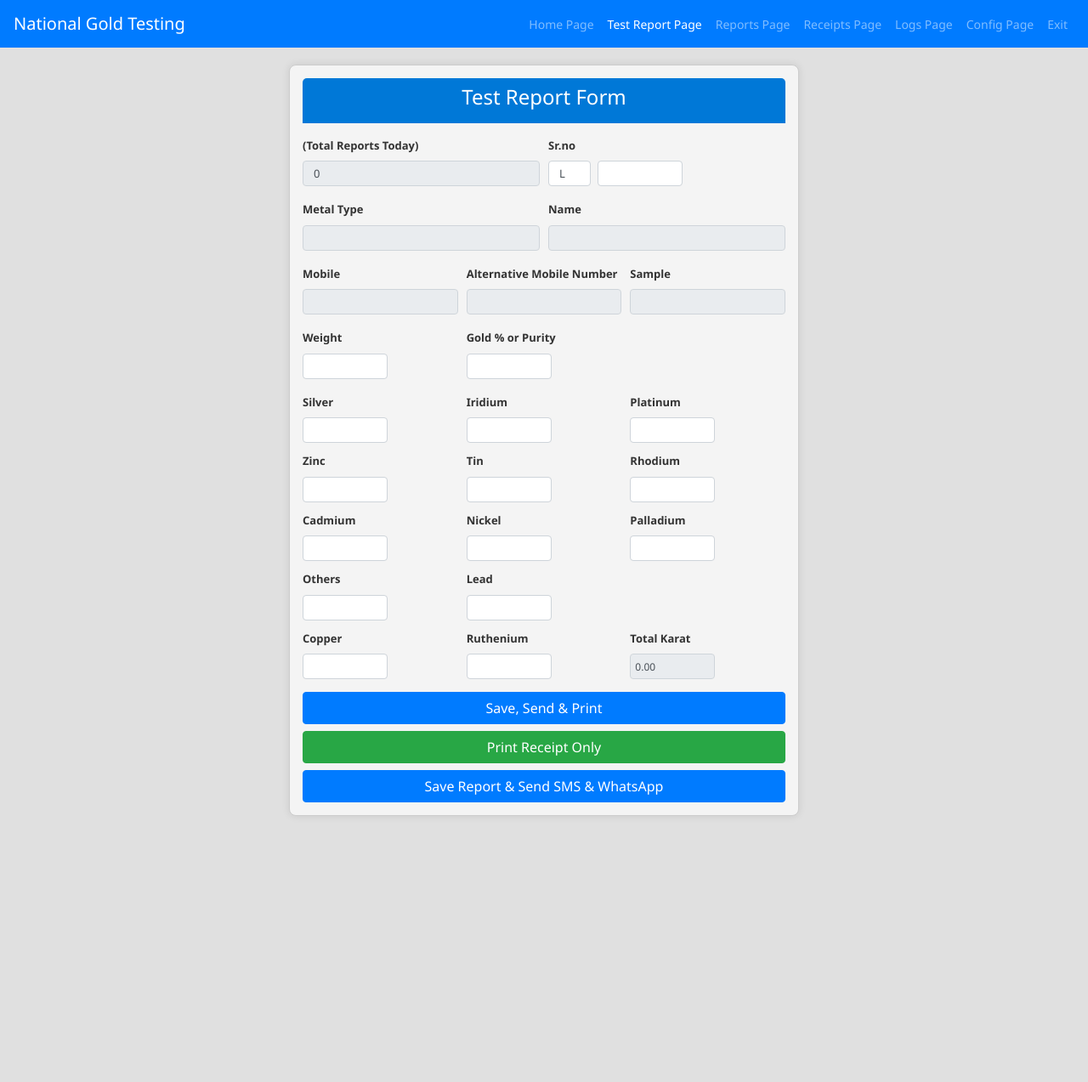
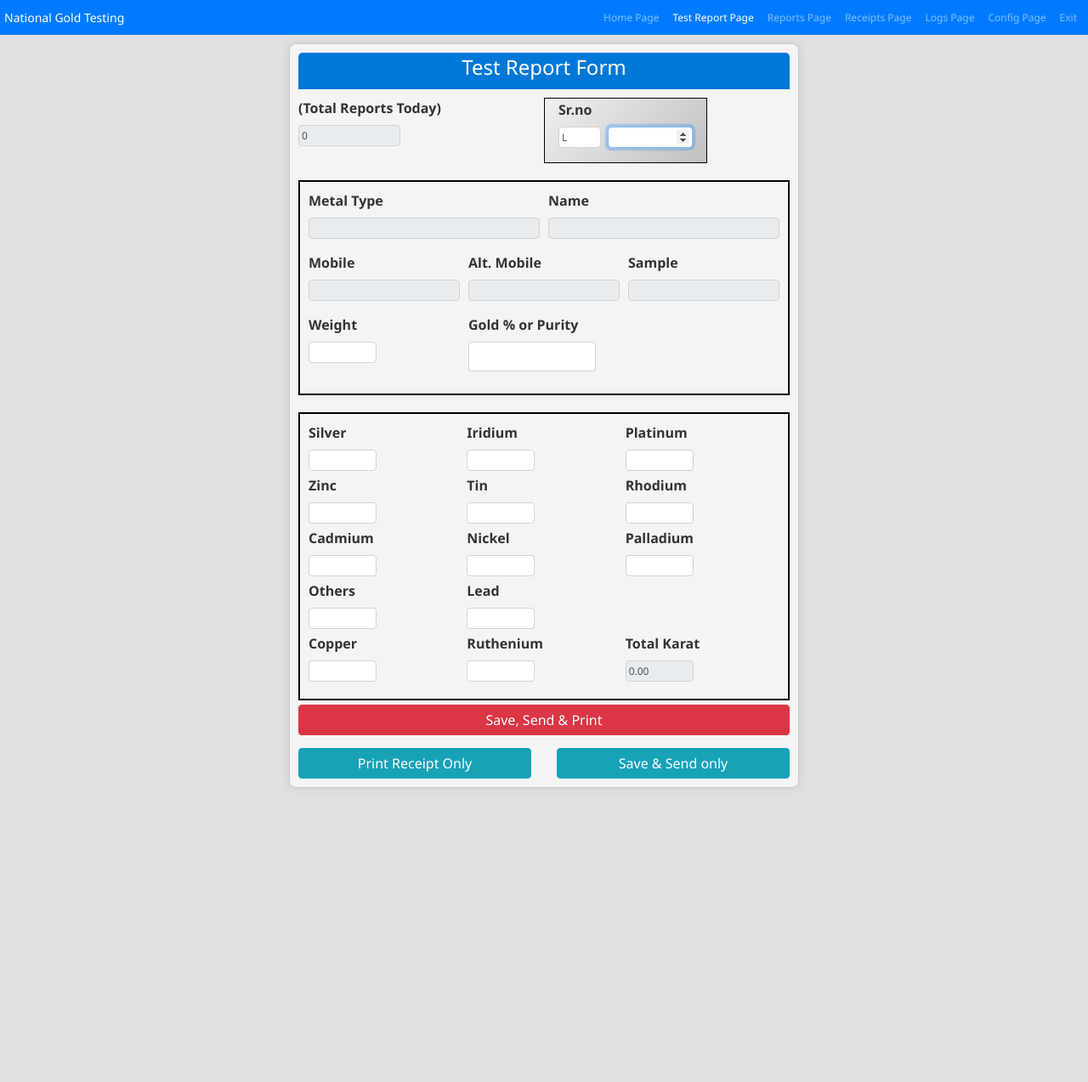
Before and after one commit to workingprototype/Metals-Test-Tool, a PHP site: page /testreportform.php in a window 1280 px wide. Shown: the whole page at 85% size. After the commit the page ends 927 px from the top, so only its background shows below. Run offline with PHP 8.4, Linux system fonts and the light colour scheme; data comes from the database, SQL or seed files in the repository.

Commit message:
Test Report page styles separation and smaller

```diff
--- a/fetch_receipt_edit.php
+++ b/fetch_receipt_edit.php
@@ -27,7 +27,7 @@ if ($result->num_rows > 0) {
     $row = $result->fetch_assoc();
     echo json_encode($row); // Return the data as JSON
 } else {
-    echo json_encode([]); // Return an empty array if no data is found
+    echo json_encode(null); // Return null if no data is found
 }
 
 $conn->close();
--- a/testreportform.php
+++ b/testreportform.php
@@ -442,71 +442,119 @@ $conn->close();
      body {
     background-color: #e0e0e0;
     font-family: "Segoe UI", Tahoma, Geneva, Verdana, sans-serif;
-            font-size: 14px;
+    font-size: 12px; /* Reduced font size */
+    margin: 0;
+    padding: 0;
 }
+
 .form-container {
     max-width: 600px;
-            margin: 20px auto;
+    margin: 10px auto; /* Reduced margin */
     background-color: #f4f4f4;
-            padding: 15px;
+    padding: 10px; /* Reduced padding */
     border: 1px solid #ccc;
     box-shadow: 0px 0px 10px rgba(0, 0, 0, 0.1);
     border-radius: 8px;
 }
+
 .form-header {
     background-color: #0078d7;
     color: white;
-            padding: 8px;
+    padding: 3px; /* Reduced padding */
     border-radius: 5px 5px 0 0;
     text-align: center;
-            margin-bottom: 15px;
+    margin-bottom: 10px; /* Reduced margin */
 }
+
 .form-group label {
     font-weight: bold;
     color: #333;
-            font-size: 13px;
+    font-size: 16px; /* Reduced font size */
 }
+
 .form-control {
-            height: 30px;
-            font-size: 13px;
+    height: 25px; /* Reduced height */
+    font-size: 12px; /* Reduced font size */
+    padding: 3px; /* Reduced padding */
 }
+
 .btn-block {
-            margin-top: 8px;
+    margin-top: 5px; /* Reduced margin */
+    padding: 5px; /* Reduced padding */
 }
 
 .compact-input {
-    width: 100px; /* Adjust the width as needed */
-    height: 30px; /* Adjust the height as needed */
-    font-size: 12px; /* Adjust the font size as needed */
-    padding: 5px; /* Adjust the padding as needed */
+    width: 80px; /* Adjusted width */
+    height: 25px; /* Adjusted height */
+    font-size: 12px; /* Reduced font size */
+    padding: 3px; /* Reduced padding */
 }
 
 .metal-grid {
     display: grid;
     grid-template-columns: repeat(3, 1fr);
-    gap: 10px;
-    margin-bottom: 15px;
+    gap: 5px; /* Reduced gap */
+    margin-bottom: 10px; /* Reduced margin */
 }
 
 .metal-grid .form-group {
     margin-bottom: 0;
 }
+
 .info-bar-container {
-    width: 100%; /* Ensure the container takes full width */
-    position: relative; /* Make this container the reference for absolute positioning */
+    width: 100%;
+    position: relative;
 }
 
 #infoBar {
-    width: 100%; /* Ensure the info bar takes full width */
-    text-align: center; /* Center the text */
-    padding: 10px; /* Add padding for better appearance */
-    border-radius: 5px; /* Add rounded corners */
-    box-shadow: 0px 0px 5px rgba(0, 0, 0, 0.1); /* Add a subtle shadow */
-    background-color: white; /* Add a background color to ensure readability */
-    position: absolute; /* Position absolutely within the container */
-    top: 0; /* Position at the top of the container */
-    left: 0; /* Align to the left */
-    z-index: 1000; /* Ensure it stays on top of other elements */
+    width: 100%;
+    text-align: center;
+    padding: 5px; /* Reduced padding */
+    border-radius: 5px;
+    box-shadow: 0px 0px 5px rgba(0, 0, 0, 0.1);
+    background-color: white;
+    position: absolute;
+    top: 0;
+    left: 0;
+    z-index: 1000;
+    font-size: 12px; /* Reduced font size */
+}
+
+.navbar {
+    padding: 5px; /* Reduced padding */
+}
+
+.navbar-brand {
+    font-size: 14px; /* Reduced font size */
+}
+
+.nav-link {
+    font-size: 12px; /* Reduced font size */
+    padding: 5px; /* Reduced padding */
+}
+
+.receipt-layout {
+    margin: 0;
+    padding: 0;
+    display: flex;
+    align-items: center;
+    justify-content: center;
+    font-size: 12px; /* Reduced font size */
+}
+
+.receipt-layout div {
+    margin-bottom: 5px; /* Reduced margin */
+}
+
+.receipt-layout strong {
+    font-size: 14px; /* Reduced font size */
+}
+/* Custom class for larger input */
+.larger-input {
+    width: 150px; /* Adjust width as needed */
+    height: 35px; /* Adjust height as needed */
+    font-size: 14px; /* Adjust font size as needed */
+    padding: 5px; /* Adjust padding as needed */
 }
     </style>
     <!-- JavaScript for calculating Karat Purity -->
@@ -579,11 +627,12 @@ $conn->close();
             <!-- Row for Count and Sr. No -->
             <div class="form-row">
                 <div class="col-sm-6">
-                    <div class="form-group">
+                    <div class="form-group ">
                         <label for="count">(Total Reports Today)</label>
-                        <input type="number" class="form-control" id="count" name="count" value="<?php echo $count; ?>" readonly>
+                        <input type="number" style="width: 120px;" class="form-control" id="count" name="count" value="<?php echo $count; ?>" readonly>
                     </div>
                 </div>
+                <div class="metal-grid-container" style="border: 1px solid #000; padding: 1px; background: linear-gradient(135deg, #f0f0f0, #c0c0c0);">
                 <div class="col-sm-6">
     <div class="form-group">
         <label for="sr_no">Sr.no</label>
@@ -597,11 +646,13 @@ $conn->close();
             </div>
         </div>
     </div>
-</div></div>
+</div></div></div>
 
             <!-- <button type="submit" class="btn btn-success btn-block" name="fetch_report">Fetch Report</button> -->
 
             <!-- Row for Pre-filled fields (Metal Type, Name, Mobile, Sample) -->
+            <div class="metal-grid-container" style="border: 2px solid #000; padding: 10px; margin-top: 20px;">
+
             <div class="form-row">
                 <div class="col-sm-6">
                     <div class="form-group">
@@ -626,7 +677,7 @@ $conn->close();
                 </div>
                 <div class="col-sm-4">
                     <div class="form-group">
-                        <label for="mobile">Alternative Mobile Number</label>
+                        <label for="mobile">Alt. Mobile</label>
                         <input type="text" class="form-control" id="alt_mobile" name="alt_mobile" value="<?php echo $alt_mobile; ?>" readonly>
                     </div>
                 </div>
@@ -645,14 +696,15 @@ $conn->close();
             <label for="weight">Weight</label>
             <input type="number" step="0.01" class="form-control compact-input" id="weight" name="weight" value="<?php echo $weight; ?>" oninput="calculateKarat()">
         </div>
-    </div>
+    </div></br></br></br></br>
     <div class="col-sm-4">
     <div class="form-group">
         <label for="gold_percent">Gold % or Purity</label>
-            <input type="number" step="0.01" class="form-control compact-input" id="gold_percent" name="gold_percent" oninput="calculateKarat()">
+        <input type="number" step="0.01" class="form-control larger-input" id="gold_percent" name="gold_percent" oninput="calculateKarat()">
     </div>
 </div>
 
+</div>
 </div>
 
 <script>
@@ -666,6 +718,7 @@ document.addEventListener('DOMContentLoaded', function() {
         const srNoCount = srNoCountInput.value;
 
         if (srNoCount) {
+            resetFormFields(); // Reset form fields before fetching new data
             fetchReportData(srNoLetter, srNoCount);
         } else {
             // Reset form fields if sr_no_count is empty
@@ -810,8 +863,27 @@ document.addEventListener('DOMContentLoaded', function() {
     }
 });
 </script>
+<script>
+        document.addEventListener('DOMContentLoaded', function() {
+            // Focus on the sr_no_count input box on page load
+            const srNoCountInput = document.getElementById('sr_no_count');
+            if (srNoCountInput) {
+                srNoCountInput.focus();
+            }
 
+            // Select all input elements
+            const inputs = document.querySelectorAll('input');
+
+            // Add focus event listener to each input
+            inputs.forEach(input => {
+                input.addEventListener('focus', function() {
+                    this.select(); // Select the text inside the input
+                });
+            });
+        });
+    </script>
 <!-- Grid for Optional Metal Fields -->
+<div class="metal-grid-container" style="border: 2px solid #000; padding: 10px; margin-top: 20px;">
 <div class="metal-grid">
     <div class="form-group">
         <label for="silver">Silver</label>
@@ -875,11 +947,20 @@ document.addEventListener('DOMContentLoaded', function() {
             <label for="total_karat">Total Karat</label>
             <input type="text" class="form-control compact-input" id="total_karat" name="total_karat" value="<?php echo number_format($total_karat, 2); ?>" readonly>
         </div>
+</div></div>
+
+           <!-- Prominent Save, Send & Print Button -->
+<button type="submit" class="btn btn-danger btn-block" name="save_send_print" style="margin-bottom: 10px;">Save, Send & Print</button>
+
+<!-- Smaller Buttons Below -->
+<div class="row">
+    <div class="col-6">
+        <button type="button" class="btn btn-info btn-block" id="savePrintBtn">Print Receipt Only</button>
     </div>
-
-            <button type="submit" class="btn btn-primary btn-block" name="save_send_print">Save, Send & Print</button>
-            <button type="button" class="btn btn-success btn-block" id="savePrintBtn">Print Receipt Only</button>
-            <button type="submit" class="btn btn-primary btn-block" name="submit_report">Save Report & Send SMS & WhatsApp</button>
+    <div class="col-6">
+        <button type="submit" class="btn btn-info btn-block" name="submit_report">Save & Send only</button>
+    </div>
+</div>
         </form>
     </div>
 </body>
```
Lines whose indentation alone changed are shown as unchanged.
